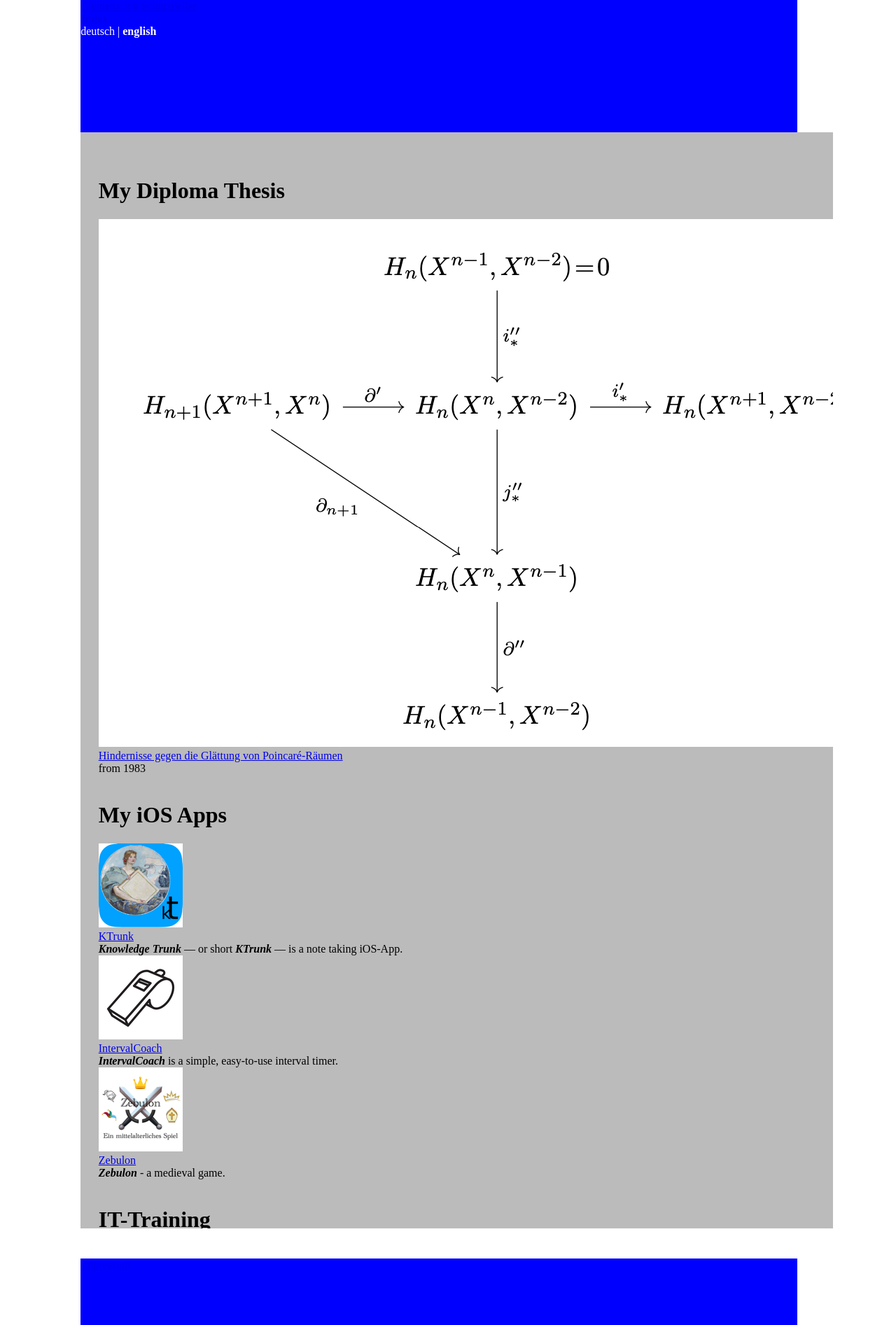
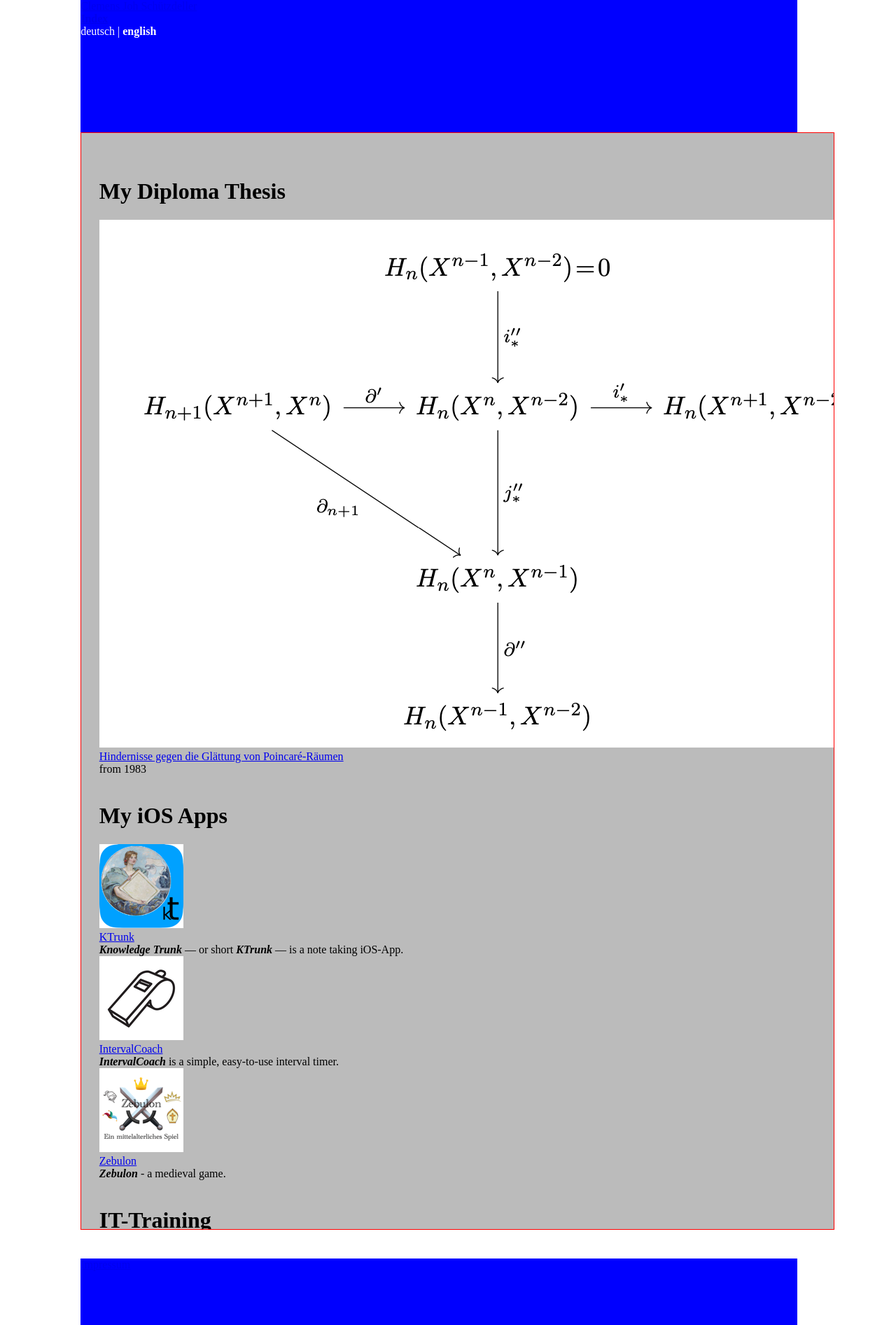
Before and after one commit to cs-LA/home, a Jekyll site: the page built from README.md, in a window 1280 px wide. Shown: the whole page at 70% size. Built offline with Jekyll 4.4.1, drawn with Linux system fonts in a browser that asks for light colours; our own code applies the rules of GitHub Pages for plain Markdown files.

Commit message:
Update screenLayout.css

```diff
--- a/styles/screenLayout.css
+++ b/styles/screenLayout.css
@@ -38,4 +38,5 @@ body{
   padding: 2vw;
   background: #bbb;
   overflow: auto;
+  border: 1px solid red;
 }
```
